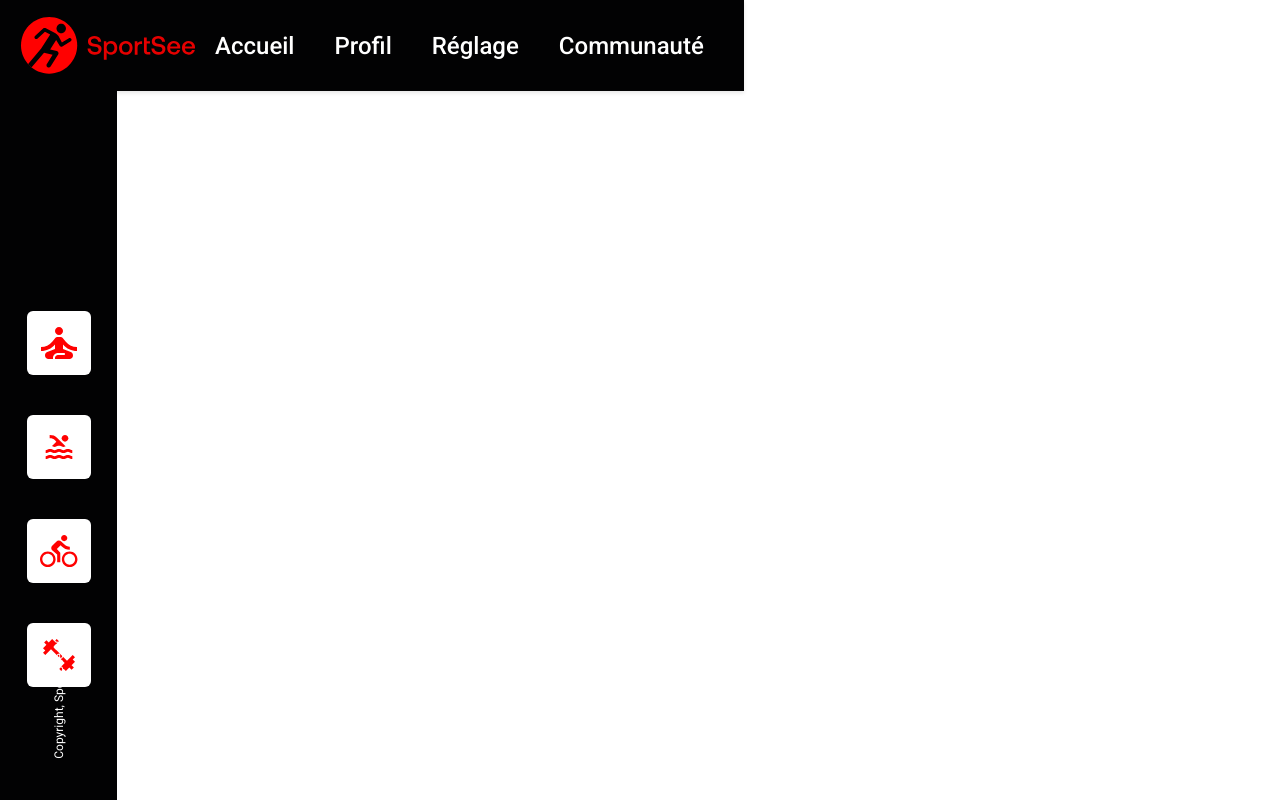
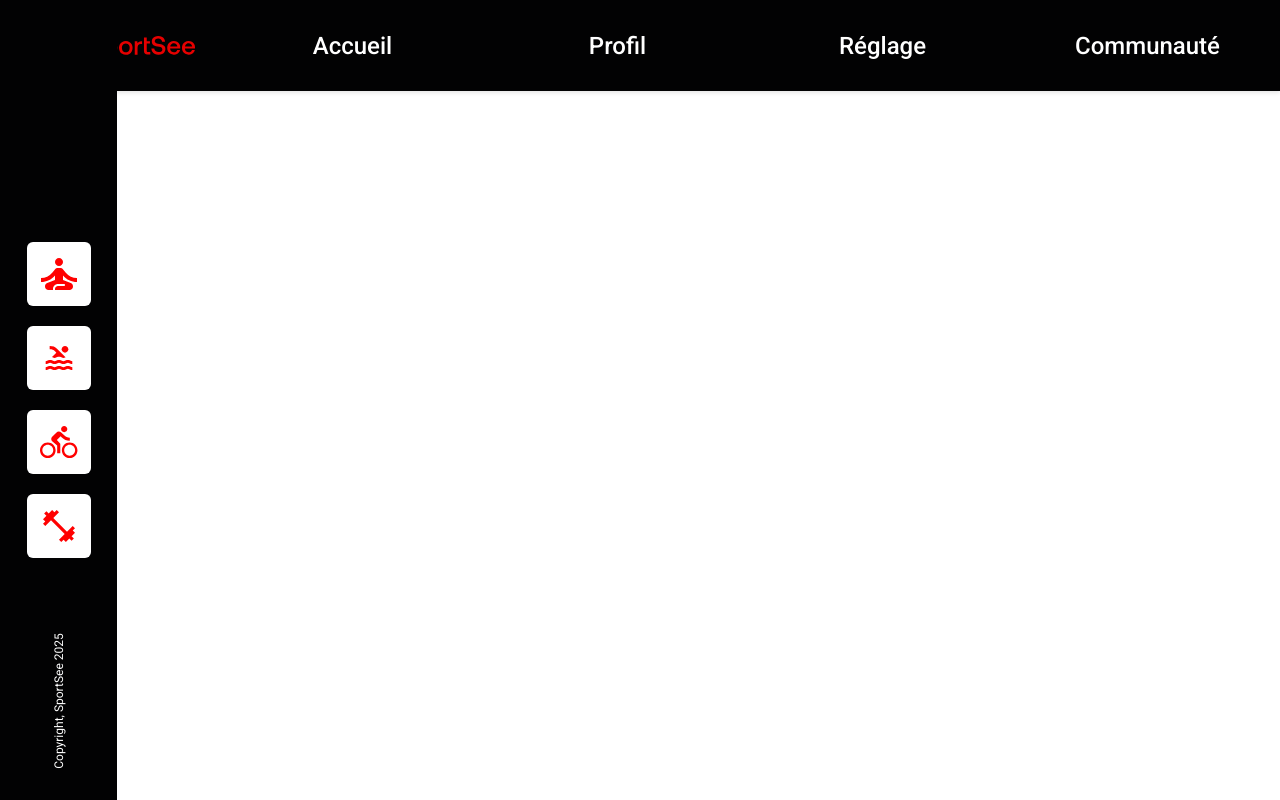
Before and after one commit to Younnbzh/projet12-sportsee, a React (Vite) app in the folder SportSee/: page / in a window 1280 px wide. Built offline with nearby package versions, Linux system fonts and the light colour scheme.

Commit message:
User Story #3 - Taille d'écran

```diff
--- a/SportSee/src/styles/components/navigation/HorizontalNav.css
+++ b/SportSee/src/styles/components/navigation/HorizontalNav.css
@@ -1,9 +1,6 @@
 .horizontal-nav {
     display: flex;
-    justify-content: space-between;
-    align-items: center;
     background-color: #020203;
-    padding: 0 20px;
     height: 91px;
     color: white;
     box-shadow: 0 2px 4px rgba(0, 0, 0, 0.1);
@@ -12,6 +9,8 @@
   .logo {
     display: flex;
     align-items: center;
+    padding: 0 20px;
+    width: 180px;
   }
 
   .logo img {
@@ -23,16 +22,25 @@
     list-style: none;
     margin: 0;
     padding: 0;
+    flex: 1;
   }
 
   .nav-links li {
-    margin: 0 20px;
+    flex: 1;
+    display: flex;
+    justify-content: center;
+    align-items: center;
   }
 
   .nav-links a {
     color: white;
     text-decoration: none;
     font-size: 24px;
+    display: flex;
+    justify-content: center;
+    align-items: center;
+    width: 100%;
+    height: 100%;
   }
 
   .nav-links a:hover {
--- a/SportSee/src/styles/components/navigation/VerticalNav.css
+++ b/SportSee/src/styles/components/navigation/VerticalNav.css
@@ -1,25 +1,27 @@
 .vertical-nav {
     display: flex;
     flex-direction: column;
-    justify-content: space-between;
+    justify-content: center;
     align-items: center;
     background-color: #020203;
     width: 117px;
-    height: calc(100vh - 91px);
+    height: calc(100vh);
     position: fixed;
     left: 0;
+    top: 0;
     color: white;
+    z-index: 1;
   }
 
   .nav-icons {
     display: flex;
     flex-direction: column;
     align-items: center;
-    margin-top: 200px;
+    gap: 20px;
   }
 
   .icon-link {
-    margin: 20px 0;
+    margin: 0px;
   }
 
   .nav-icon {
@@ -61,6 +63,6 @@
     transform: rotate(-90deg);
     white-space: nowrap;
     position: absolute;
-    bottom: 100px;
+    bottom: 90px;
     font-size: 12px;
   }
--- a/SportSee/src/styles/main.css
+++ b/SportSee/src/styles/main.css
@@ -4,6 +4,18 @@ body {
     font-family: 'Roboto', sans-serif;
     -webkit-font-smoothing: antialiased;
     -moz-osx-font-smoothing: grayscale;
+    background-color: #000000;
+    min-height: 100vh;
+    display: flex;
+    justify-content: center;
+}
+#root {
+    width: 100%;
+    max-width: 100vw;
+    min-width: 1024px;
+    min-height: 780px;
+    height: 100vh;
+    background-color: white;
 }
 .app {
     display: flex;
@@ -17,7 +29,13 @@ body {
   }
 
   .content {
-    margin-left: 117px; /* Largeur de la barre de navigation verticale */
+    margin-left: 117px;
     padding: 20px;
     flex: 1;
   }
+
+  @media (max-width: 1024px) {
+    #root {
+      min-width: 1024px;
+    }
+  }
```
